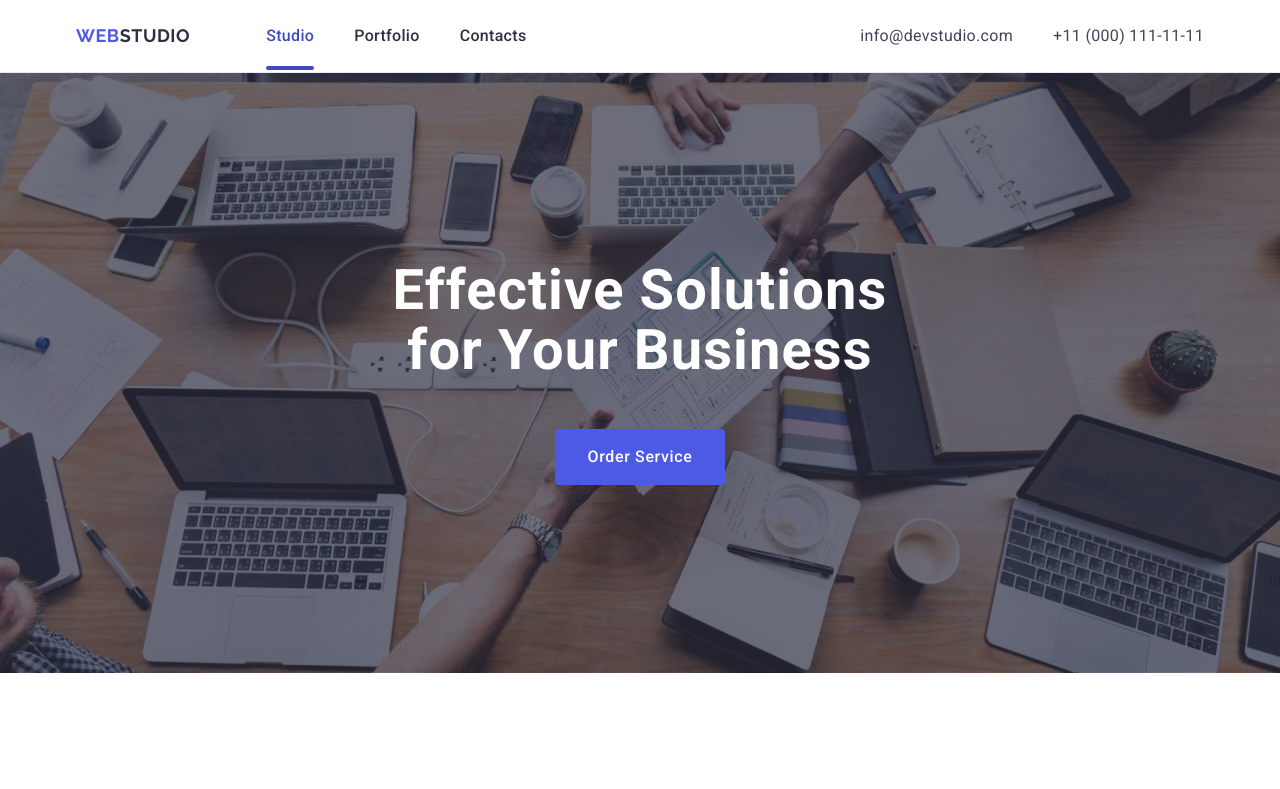
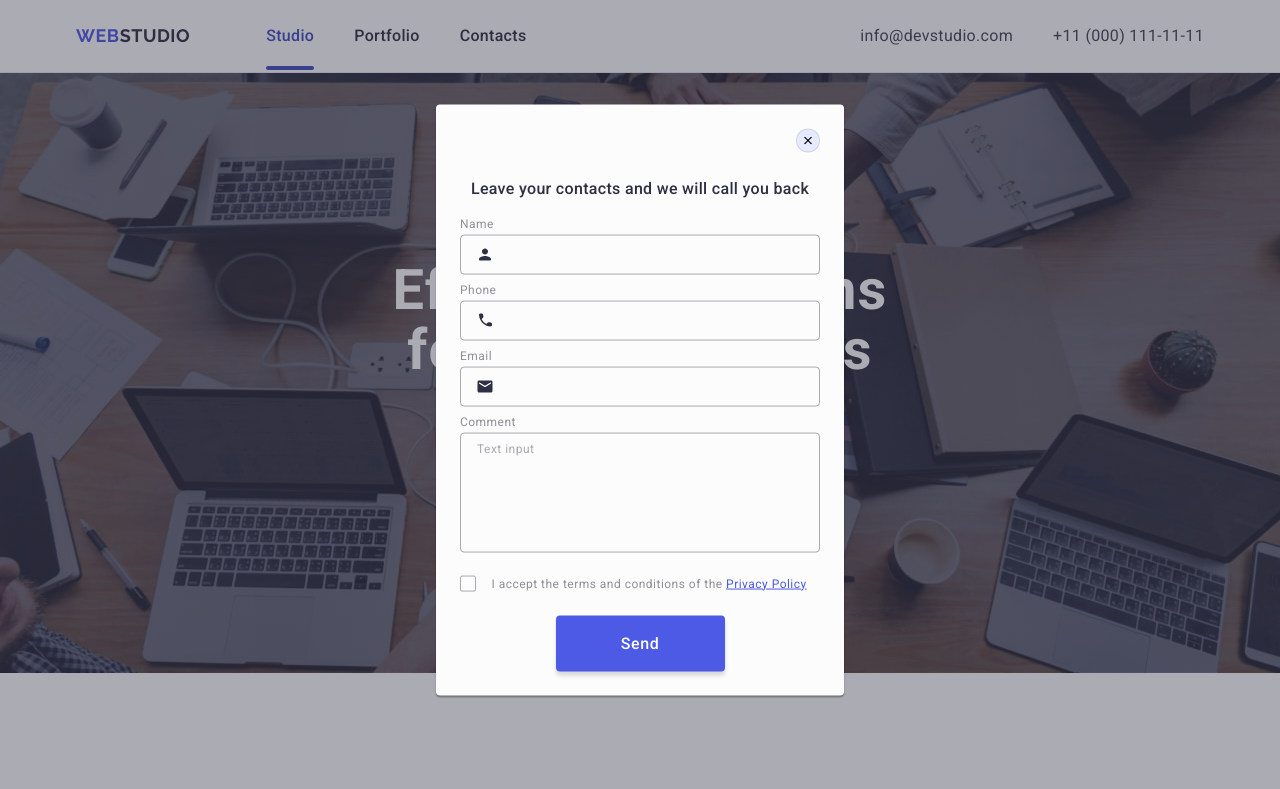
Before and after one commit to biletskakatia/goit-markup-hw-05, a plain HTML site: page index.html in a window 1280 px wide. Shown: the top 789 px of the page. Drawn offline with nearby package versions, Linux system fonts and the light colour scheme.

Commit message:
mod5-(6)

```diff
--- a/css/styles.css
+++ b/css/styles.css
@@ -752,7 +752,10 @@ fill: #F4F4FD;
 }
 
 .form-btn{
-    display: block;
+    display: flex;
+    align-items: center;
+    justify-content: center;
+    margin: 0 auto;
     padding: 16px 32px;
     border-radius: 4px;
     background: #4D5AE5;
--- a/index.html
+++ b/index.html
@@ -420,7 +420,7 @@
        </div>
     </div>
     </footer>
- <div class="backdrop">
+ <div class="backdrop is-open">
     <div class="modal">
         <button type="button" class="modal-close-btn">
             <svg class="modal-close" width="8" height="8">
```
